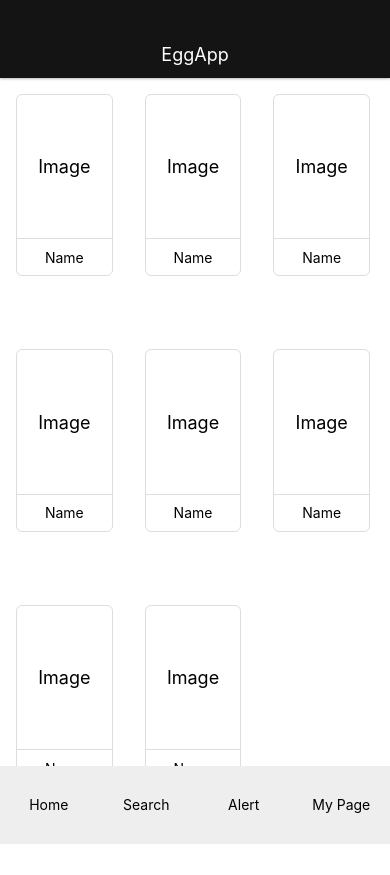
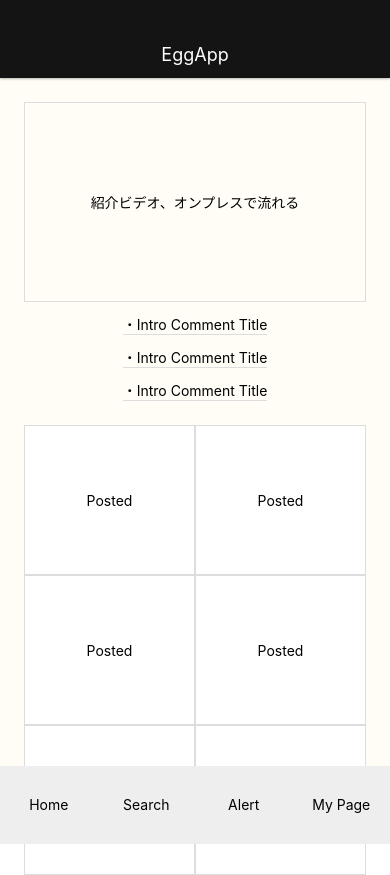
Before and after one commit to tadaakimiwa/EggAppByReactNative, a React Native app: screen / in a window 390 px wide. Before the commit the page ends 844 px from the top, so only its background shows below. Built offline with nearby package versions, Linux system fonts and the light colour scheme.

Commit message:
Create AthDetailScreen

```diff
--- a/App.js
+++ b/App.js
@@ -2,14 +2,14 @@ import React from 'react';
 import { StyleSheet, View } from 'react-native';
 
 import Appbar from './src/components/Appbar';
-import AthListScreen from './src/screens/AthListScreen';
+import AthDetailScreen from './src/screens/AthDetailScreen';
 import Footerbar from './src/components/Footerbar';
 
 export default function App() {
   return (
     <View style={styles.container}>
       <Appbar />
-      <AthListScreen />
+      <AthDetailScreen />
       <Footerbar />
     </View>
   );
--- /dev/null
+++ b/src/components/AthIntroCommentList.js
@@ -0,0 +1,42 @@
+import React from 'react';
+import { StyleSheet, View, Text } from 'react-native';
+
+class AthIntroCommentList extends React.Component {
+  render() {
+    return (
+      <View style={styles.athIntroCommentList}>
+        <View style={styles.athIntroComment}>
+          <Text style={styles.athIntroCommentTitle}>
+            ・Intro Comment Title
+          </Text>
+        </View>
+        <View style={styles.athIntroComment}>
+          <Text style={styles.athIntroCommentTitle}>
+            ・Intro Comment Title
+          </Text>
+        </View>
+        <View style={styles.athIntroComment}>
+          <Text style={styles.athIntroCommentTitle}>
+            ・Intro Comment Title
+          </Text>
+        </View>
+      </View>
+    );
+  }
+}
+
+const styles = StyleSheet.create({
+  athIntroCommentList: {
+    marginBottom: 24,
+  },
+  athIntroComment: {
+    marginTop: 12,
+    borderBottomWidth: 1,
+    borderBottomColor: '#ddd',
+  },
+  athIntroCommentTitle: {
+    fontSize: 14,
+  },
+});
+
+export default AthIntroCommentList;
--- /dev/null
+++ b/src/components/AthPostList.js
@@ -0,0 +1,66 @@
+import React from 'react';
+import { StyleSheet, View, Text } from 'react-native';
+
+class AthPostList extends React.Component {
+  render() {
+    return (
+      <View style={styles.athPostList}>
+        <View style={styles.athPostListItem}>
+          <Text style={styles.athPostListItemTitle}>
+            Posted
+          </Text>
+        </View>
+
+        <View style={styles.athPostListItem}>
+          <Text style={styles.athPostListItemTitle}>
+            Posted
+          </Text>
+        </View>
+
+        <View style={styles.athPostListItem}>
+          <Text style={styles.athPostListItemTitle}>
+            Posted
+          </Text>
+        </View>
+
+        <View style={styles.athPostListItem}>
+          <Text style={styles.athPostListItemTitle}>
+            Posted
+          </Text>
+        </View>
+
+        <View style={styles.athPostListItem}>
+          <Text style={styles.athPostListItemTitle}>
+            Posted
+          </Text>
+        </View>
+
+        <View style={styles.athPostListItem}>
+          <Text style={styles.athPostListItemTitle}>
+            Posted
+          </Text>
+        </View>
+      </View>
+    );
+  }
+}
+
+const styles = StyleSheet.create({
+  athPostList: {
+    width: '100%',
+    flex: 1,
+    flexDirection: 'row',
+    flexWrap: 'wrap',
+    backgroundColor: '#fff',
+  },
+  athPostListItem: {
+    width: '50%',
+    height: 150,
+    borderWidth: 1,
+    borderColor: '#ddd',
+    alignItems: 'center',
+    justifyContent: 'center',
+  },
+});
+
+export default AthPostList;
--- a/src/components/Footerbar.js
+++ b/src/components/Footerbar.js
@@ -37,6 +37,7 @@ const styles = StyleSheet.create({
     height: 78,
     paddingTop: 30,
     backgroundColor: '#eee',
+    zIndex: 10,
   },
   footerList: {
     width: '100%',
--- /dev/null
+++ b/src/screens/AthDetailScreen.js
@@ -0,0 +1,42 @@
+import React from 'react';
+import { StyleSheet, View, Text } from 'react-native';
+
+import AthIntroCommentList from '../components/AthIntroCommentList';
+import AthPostList from '../components/AthPostList';
+
+class AthDetailScreen extends React.Component {
+  render() {
+    return (
+      <View style={styles.container}>
+        <View style={styles.athIntroVideo}>
+          <Text style={styles.athIntroVideoTitle}>
+            紹介ビデオ、オンプレスで流れる
+          </Text>
+        </View>
+        <AthIntroCommentList />
+        <AthPostList />
+      </View>
+    );
+  }
+}
+
+const styles = StyleSheet.create({
+  container: {
+    flex: 1,
+    width: '100%',
+    alignItems: 'center',
+    paddingLeft: 24,
+    paddingRight: 24,
+  },
+  athIntroVideo: {
+    width: '100%',
+    height: 200,
+    alignItems: 'center',
+    justifyContent: 'center',
+    borderWidth: 1,
+    borderColor: '#ddd',
+    marginTop: 24,
+  },
+});
+
+export default AthDetailScreen;
```
